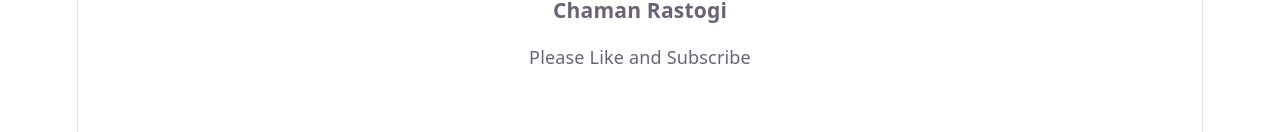
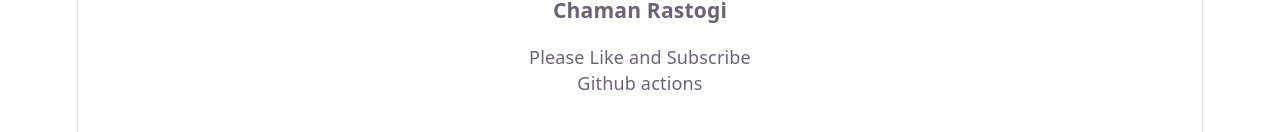
Before and after one commit to chamanrastogi/react-github-action, a React (Vite) app: page / in a window 1280 px wide. Shown: the part 168-300 px from the top of the page. Built offline with nearby package versions, Linux system fonts and the light colour scheme.

Commit message:
update first workflow and default app

```diff
--- a/src/App.tsx
+++ b/src/App.tsx
@@ -12,7 +12,7 @@ function App() {
 
       <h3>Chaman Rastogi</h3>
       <p>Please Like and Subscribe</p>
-
+      <p>Github actions</p>
     </>
   )
 }
```
